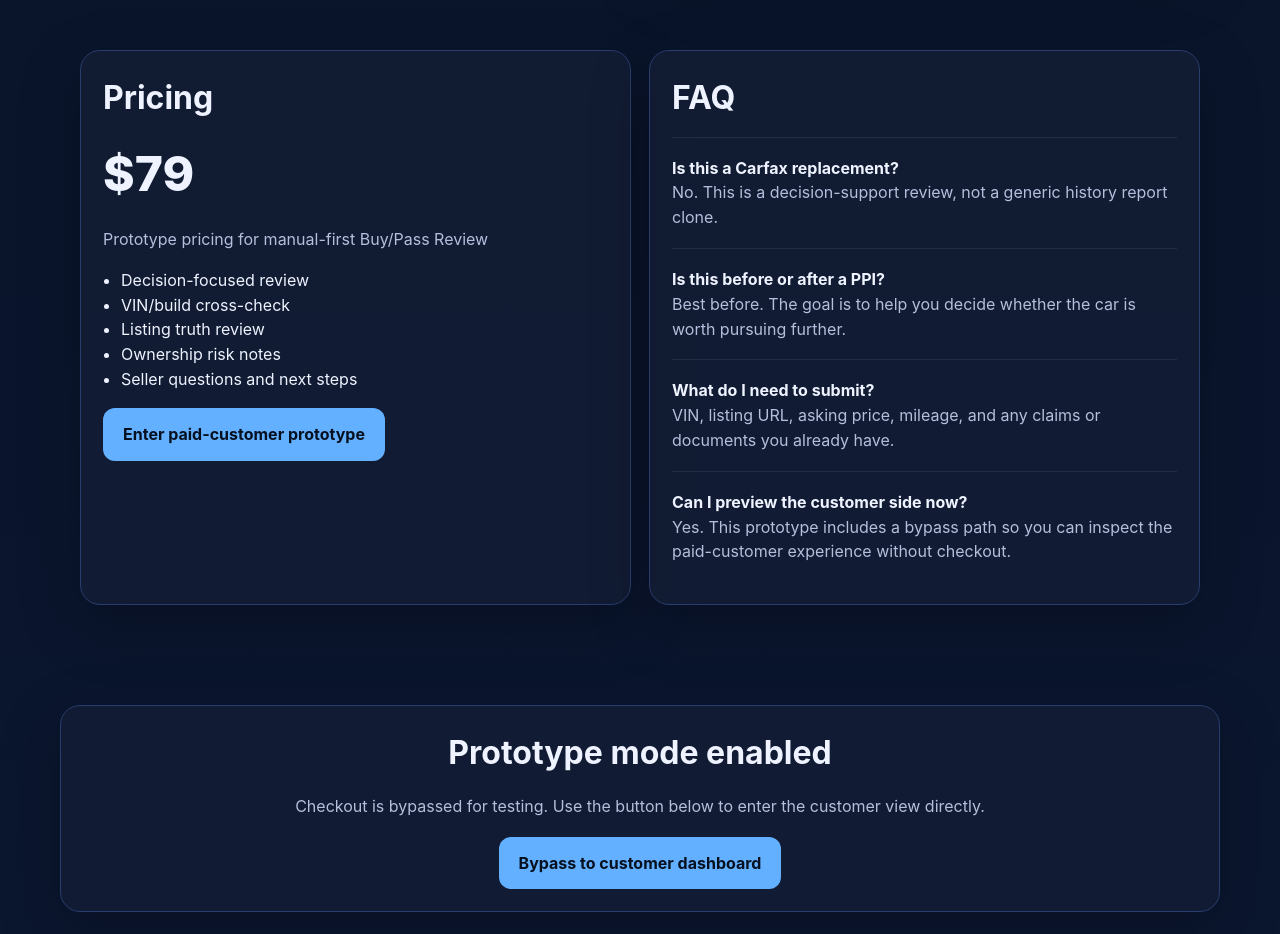
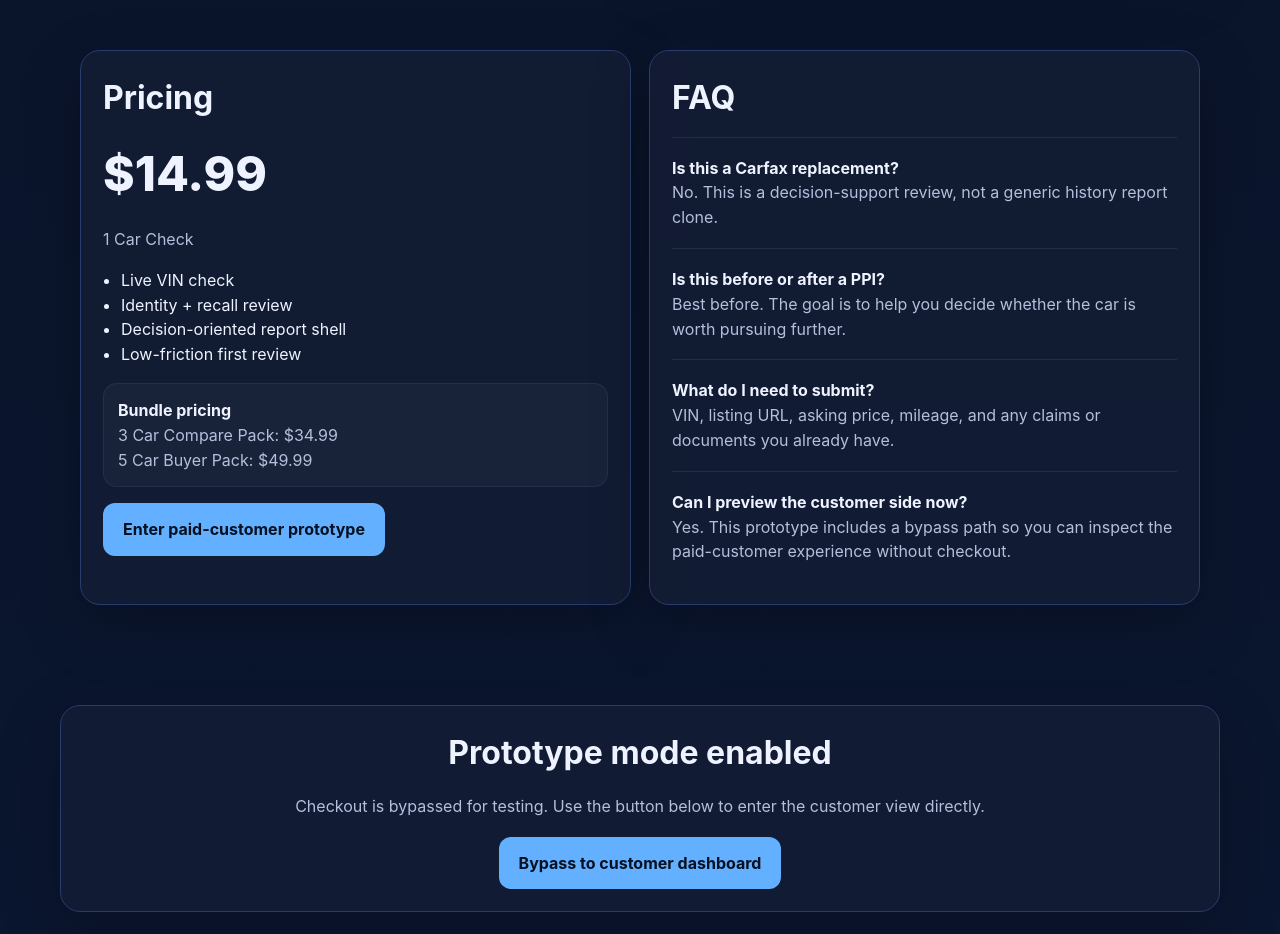
Before and after one commit to 2NspiraOpsTeam/vin-buyer-confidence, a plain HTML site: page index.html in a window 1280 px wide. Shown: the part 2760-3694 px from the top of the page. Drawn offline with Linux system fonts and the light colour scheme.

Commit message:
Update pricing to competitive single and bundle tiers

```diff
--- a/index.html
+++ b/index.html
@@ -209,15 +209,18 @@ Recommendation:
     <div class="wrap grid-2">
       <div class="card">
         <h2>Pricing</h2>
-        <div class="price">$79</div>
-        <p class="muted">Prototype pricing for manual-first Buy/Pass Review</p>
+        <div class="price">$14.99</div>
+        <p class="muted">1 Car Check</p>
         <ul>
-          <li>Decision-focused review</li>
-          <li>VIN/build cross-check</li>
-          <li>Listing truth review</li>
-          <li>Ownership risk notes</li>
-          <li>Seller questions and next steps</li>
+          <li>Live VIN check</li>
+          <li>Identity + recall review</li>
+          <li>Decision-oriented report shell</li>
+          <li>Low-friction first review</li>
         </ul>
+        <div style="margin:16px 0; padding:14px; border-radius:14px; background:rgba(255,255,255,.03); border:1px solid rgba(255,255,255,.06);">
+          <strong>Bundle pricing</strong><br>
+          <span class="muted">3 Car Compare Pack: $34.99<br>5 Car Buyer Pack: $49.99</span>
+        </div>
         <a href="/customer.html" class="btn btn-primary">Enter paid-customer prototype</a>
       </div>
       <div class="card">
```
